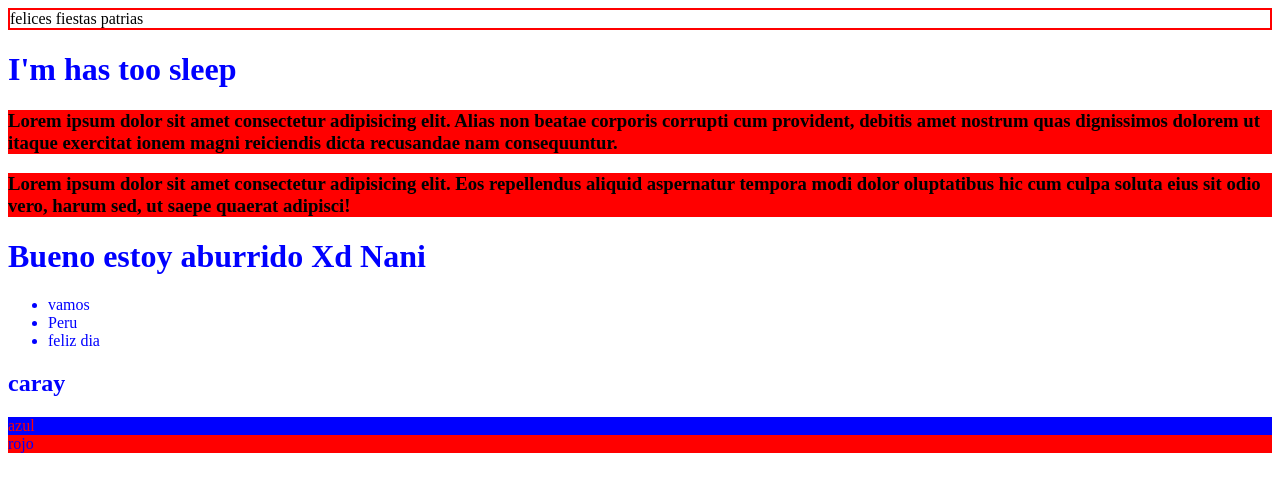
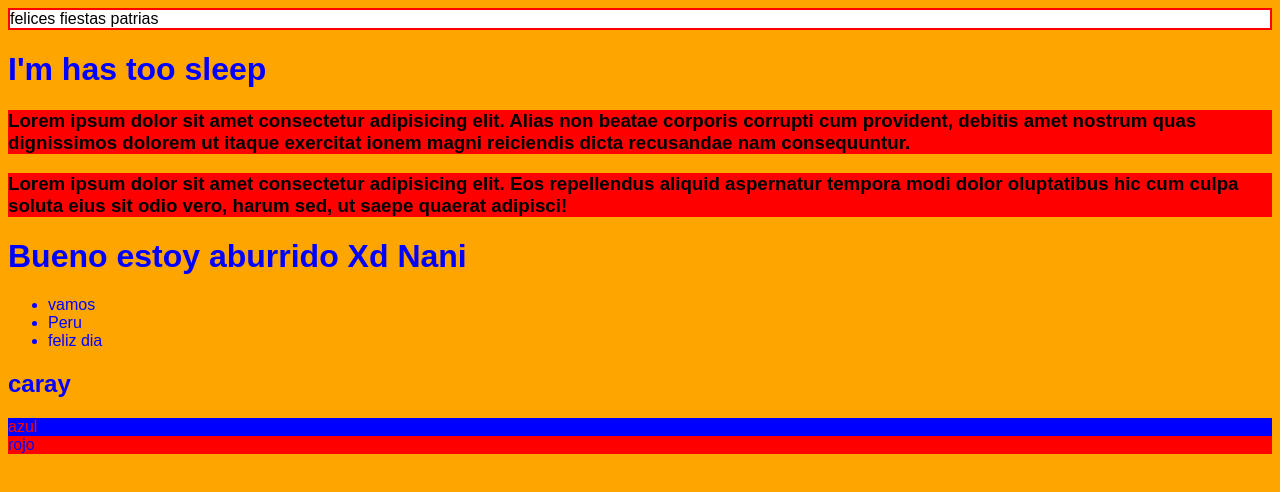
Before and after one commit to maximo261199/origin, a plain HTML site: page index.html in a window 1280 px wide. Drawn offline with Linux system fonts and the light colour scheme.

Commit message:
actualizacion

```diff
--- a/stilos/style.css
+++ b/stilos/style.css
@@ -1,11 +1,6 @@
 body{
-<<<<<<< HEAD
-    background-color: blue;
-    color: green;
-=======
     background-color: orange;
     color: blue;
->>>>>>> developer
     font-family: "Arial";
 }
 
```
